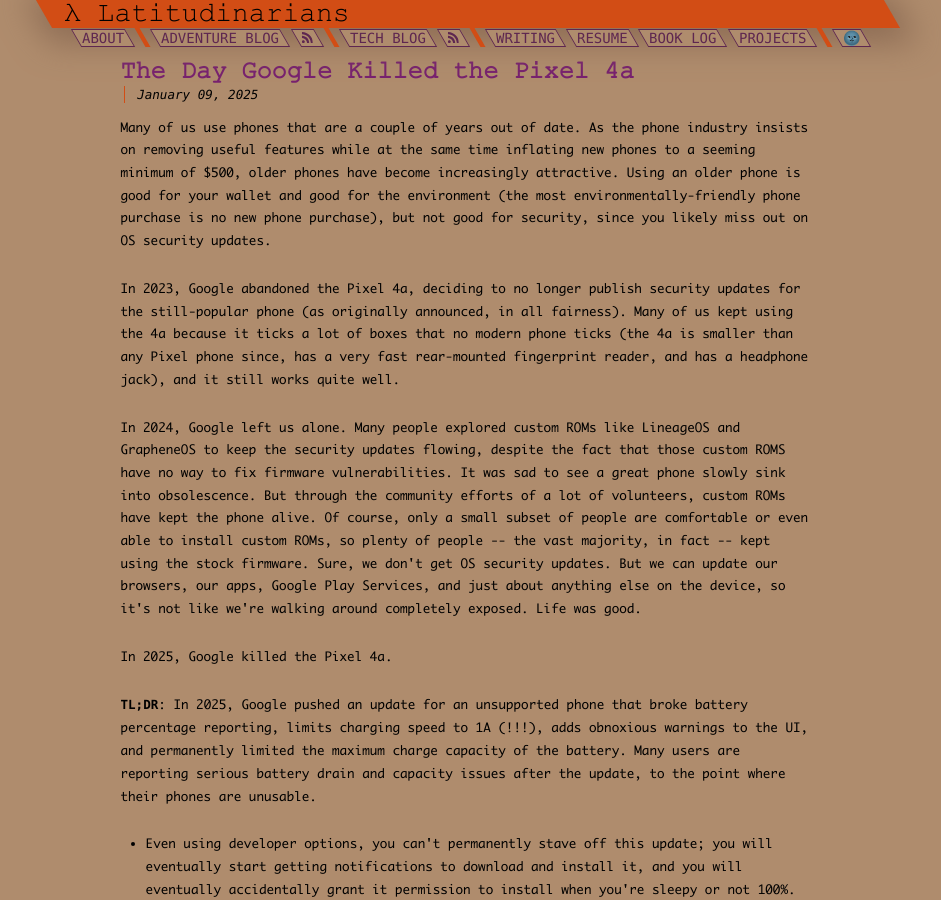
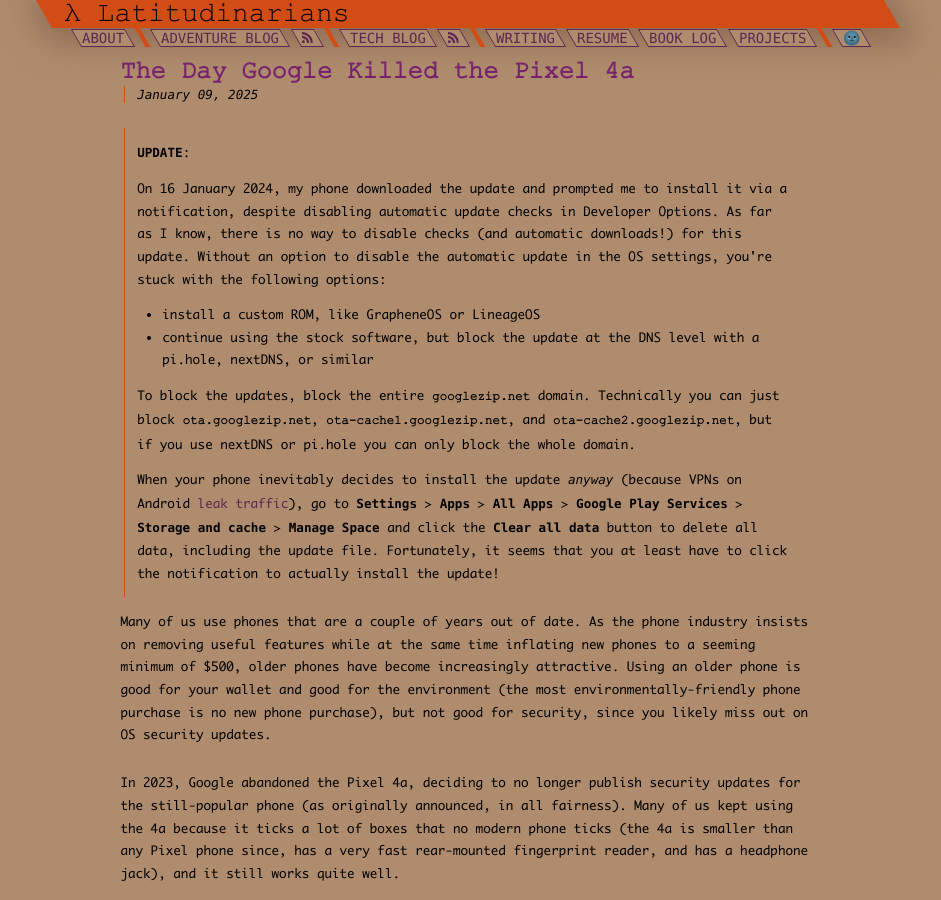
Before and after one commit to nathan-contino/nathan-contino.github.io, a Jekyll site: the page built from _posts/techblog/2025-01-09-the-day-google-killed-the-pixel-4a.md, in a window 1280 px wide and 900 px high. Shown: the whole window, without its empty margins (174-1115 px from the left). Built offline with Jekyll 4.4.1, drawn with Linux system fonts in a browser that asks for light colours.

Commit message:
pixel 4a update

```diff
--- a/_posts/techblog/2025-01-09-the-day-google-killed-the-pixel-4a.md
+++ b/_posts/techblog/2025-01-09-the-day-google-killed-the-pixel-4a.md
@@ -4,6 +4,21 @@
 layout: default
 categories: techblog
 ---
+
+
+<p>
+</p>
+
+> **UPDATE**:
+>
+> On 16 January 2024, my phone downloaded the update and prompted me to install it via a notification, despite disabling automatic update checks in Developer Options. As far as I know, there is no way to disable checks (and automatic downloads!) for this update. Without an option to disable the automatic update in the OS settings, you're stuck with the following options:
+>
+> * install a custom ROM, like GrapheneOS or LineageOS
+> * continue using the stock software, but block the update at the DNS level with a pi.hole, nextDNS, or similar
+>
+> To block the updates, block the entire `googlezip.net` domain. Technically you can just block `ota.googlezip.net`, `ota-cache1.googlezip.net`, and `ota-cache2.googlezip.net`, but if you use nextDNS or pi.hole you can only block the whole domain.
+>
+> When your phone inevitably decides to install the update _anyway_ (because VPNs on Android [leak traffic](https://mullvad.net/en/blog/2022/10/10/android-leaks-connectivity-check-traffic)), go to **Settings** > **Apps** > **All Apps** > **Google Play Services** > **Storage and cache** > **Manage Space** and click the **Clear all data** button to delete all data, including the update file. Fortunately, it seems that you at least have to click the notification to actually install the update!
 
 Many of us use phones that are a couple of years out of date. As the phone industry insists on removing useful features while at the same time inflating new phones to a seeming minimum of $500, older phones have become increasingly attractive. Using an older phone is good for your wallet and good for the environment (the most environmentally-friendly phone purchase is no new phone purchase), but not good for security, since you likely miss out on OS security updates.
 
```
